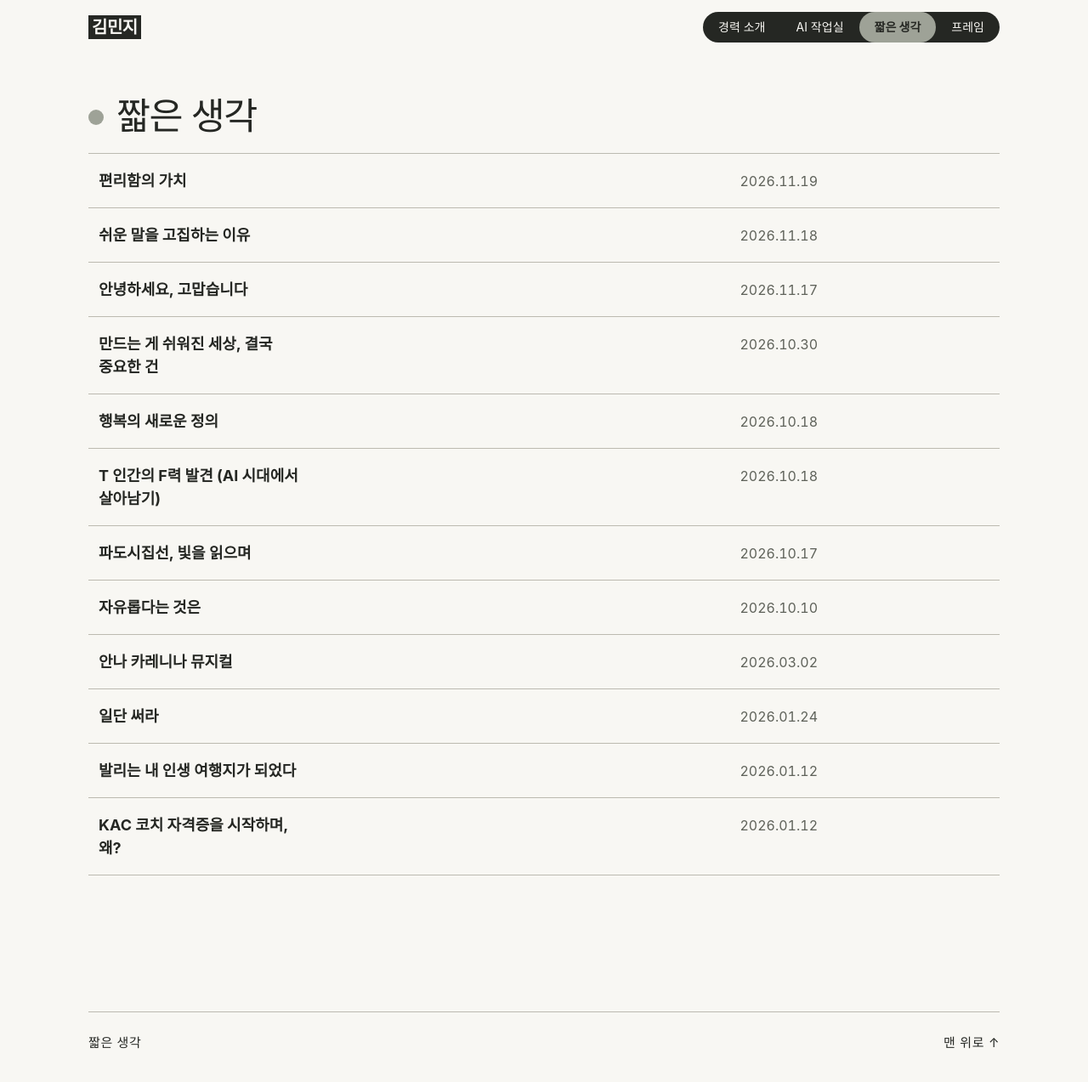
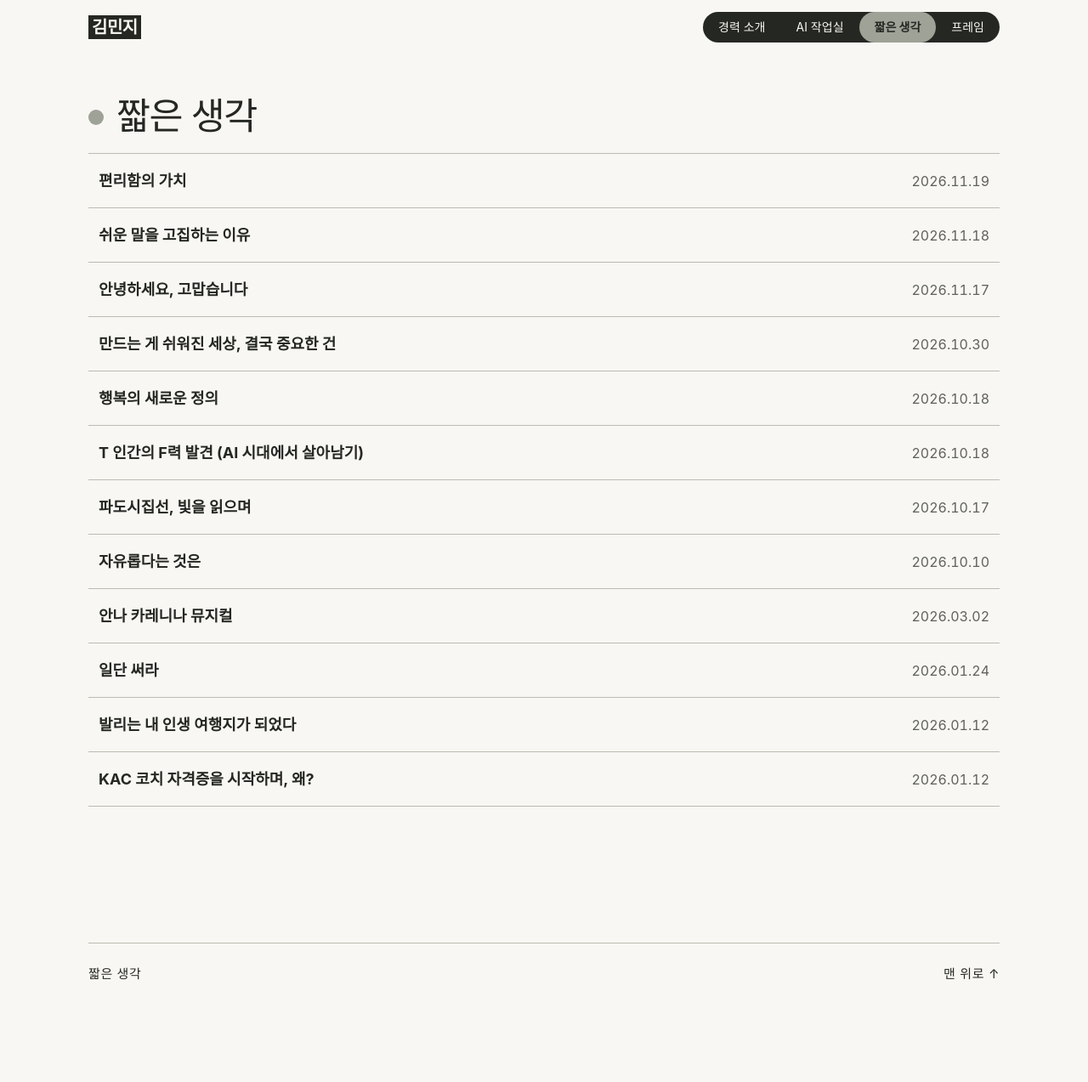
Before and after one commit to k-im-rose/k-im-rose.github.io, a Jekyll site: the page built from thoughts.html, in a window 1280 px wide and 1281 px high. Shown: the top 1273 px of the window at 85% size. Built offline with Jekyll 4.4.1, drawn with Linux system fonts in a browser that asks for light colours; some web fonts are replaced.

Commit message:
짧은 생각 목록: 제목을 한 줄로 나열 (이 목록에만 적용)
Co-Authored-By: Claude Haiku 5.5 <noreply@anthropic.com>

```diff
--- a/assets/css/cv.css
+++ b/assets/css/cv.css
@@ -471,3 +471,7 @@ a.work-row:hover small { color: #fff; }
 
 /* 첫 장(AI 작업실 · 짧은 생각): 헤더 바로 아래로 올림 */
 .sheet > .chapter:first-of-type { margin-top: 14px; }
+
+/* 짧은 생각 목록: 제목은 한 줄로 나열 (이 목록에만 적용) */
+.thoughts-list .row { grid-template-columns: minmax(0, 1fr) auto; }
+.thoughts-list .row b:first-child { min-width: 0; white-space: nowrap; overflow: hidden; text-overflow: ellipsis; }
--- a/thoughts.html
+++ b/thoughts.html
@@ -5,7 +5,7 @@ permalink: /thoughts/
 ---
 {% include cv-head.html active='thoughts' %}
 <main class="sheet">
-  <section class="chapter" id="works">
+  <section class="chapter thoughts-list" id="works">
     <h2>짧은 생각</h2>
     {% assign items = site.thoughts | sort: 'date' | reverse %}
     {% for t in items %}
```
